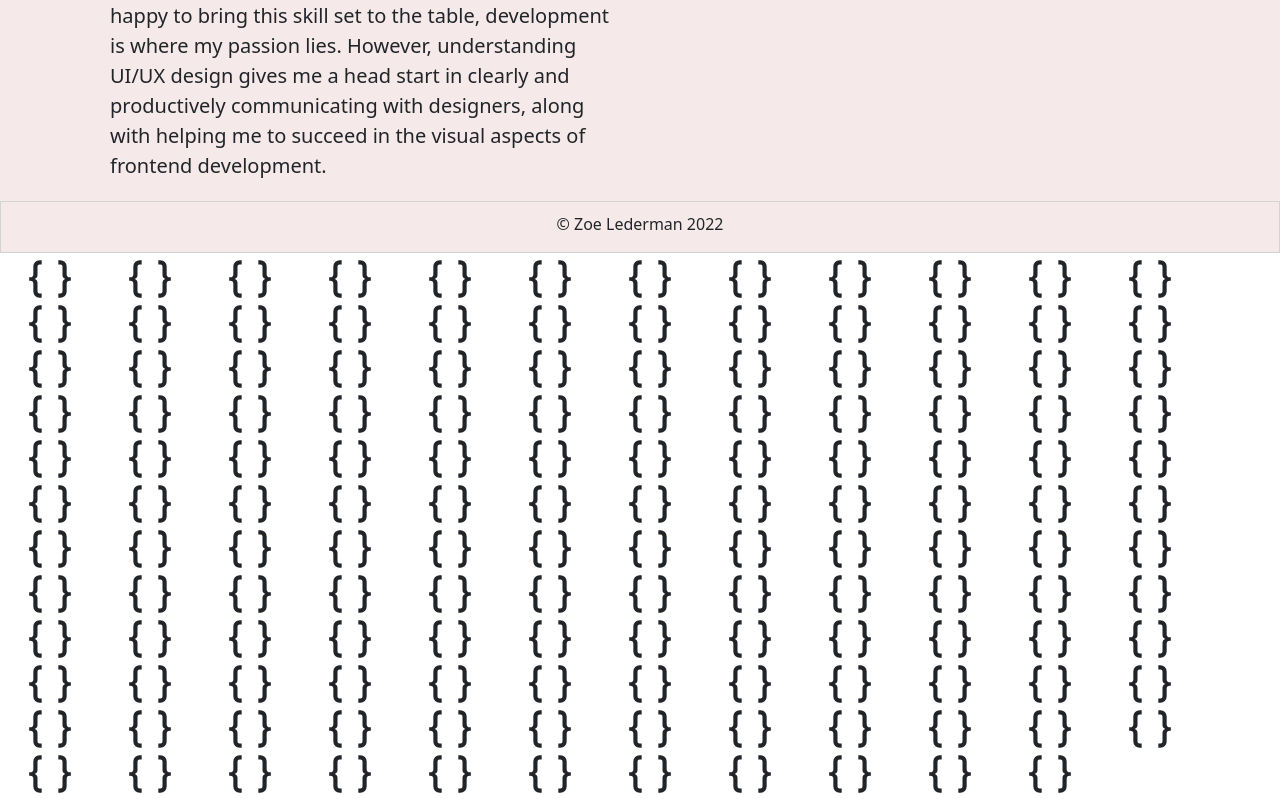
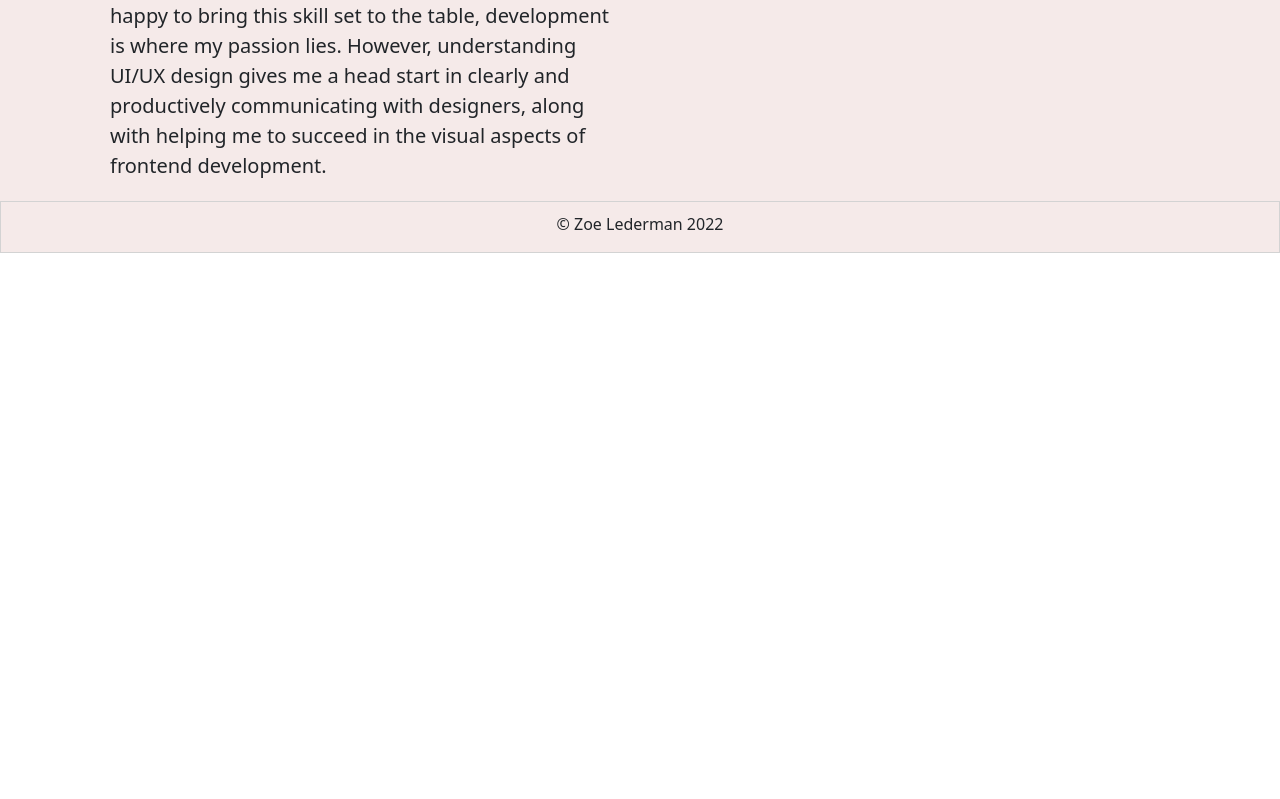
Before and after one commit to zlederma/portfolio-website, a React (Create React App) app: page / in a window 1280 px wide. Shown: the part 1059-1858 px from the top of the page. After the commit the page ends 1312 px from the top, so only its background shows below. Built offline with nearby package versions, Linux system fonts and the light colour scheme; no server answers.

Commit message:
got rid of miscellaneous code

```diff
--- a/src/App.js
+++ b/src/App.js
@@ -35,7 +35,6 @@ function App() {
         </Switch>
       </Router>
       <Footer />
-      <ArtSquares />
     </>
   )
 }
```
